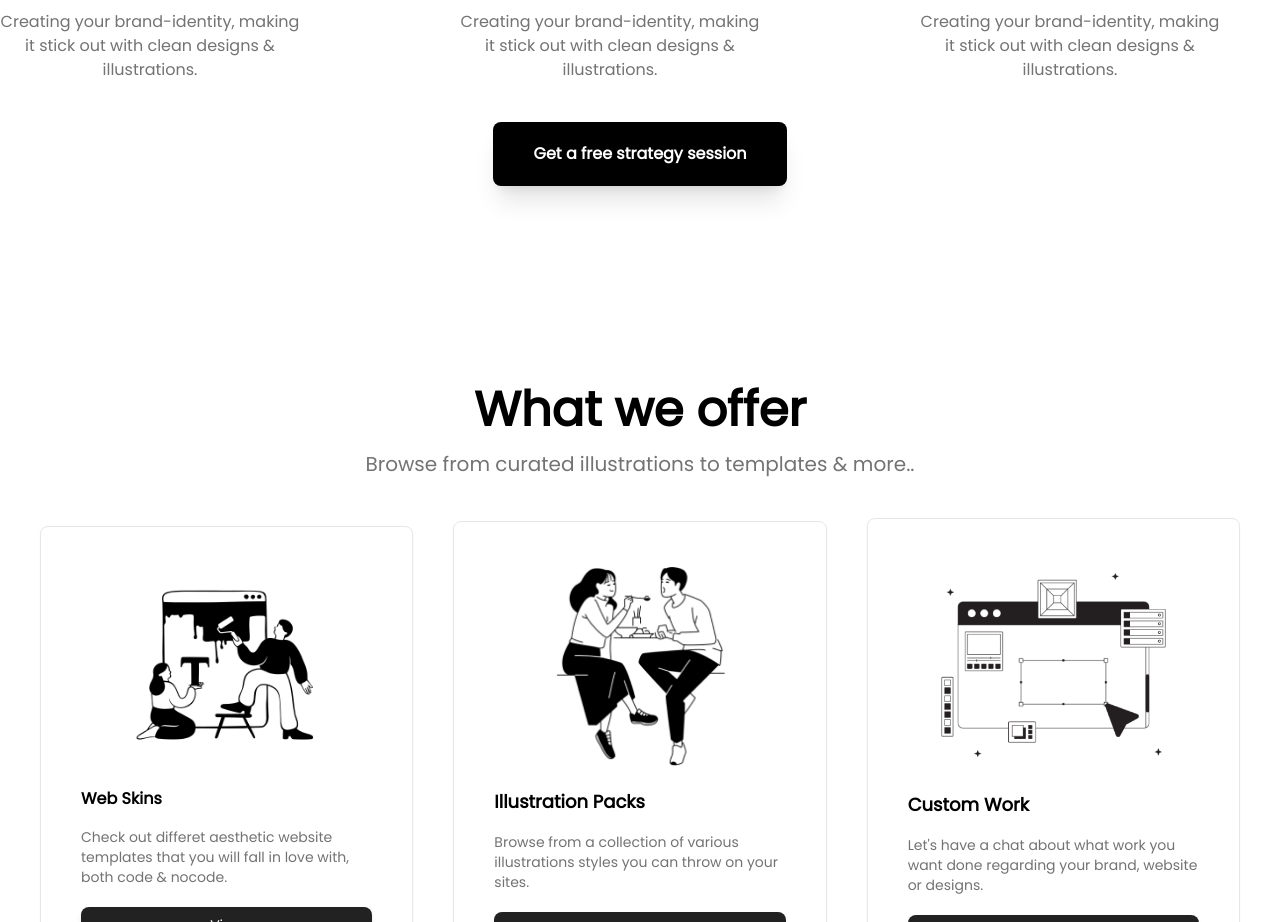
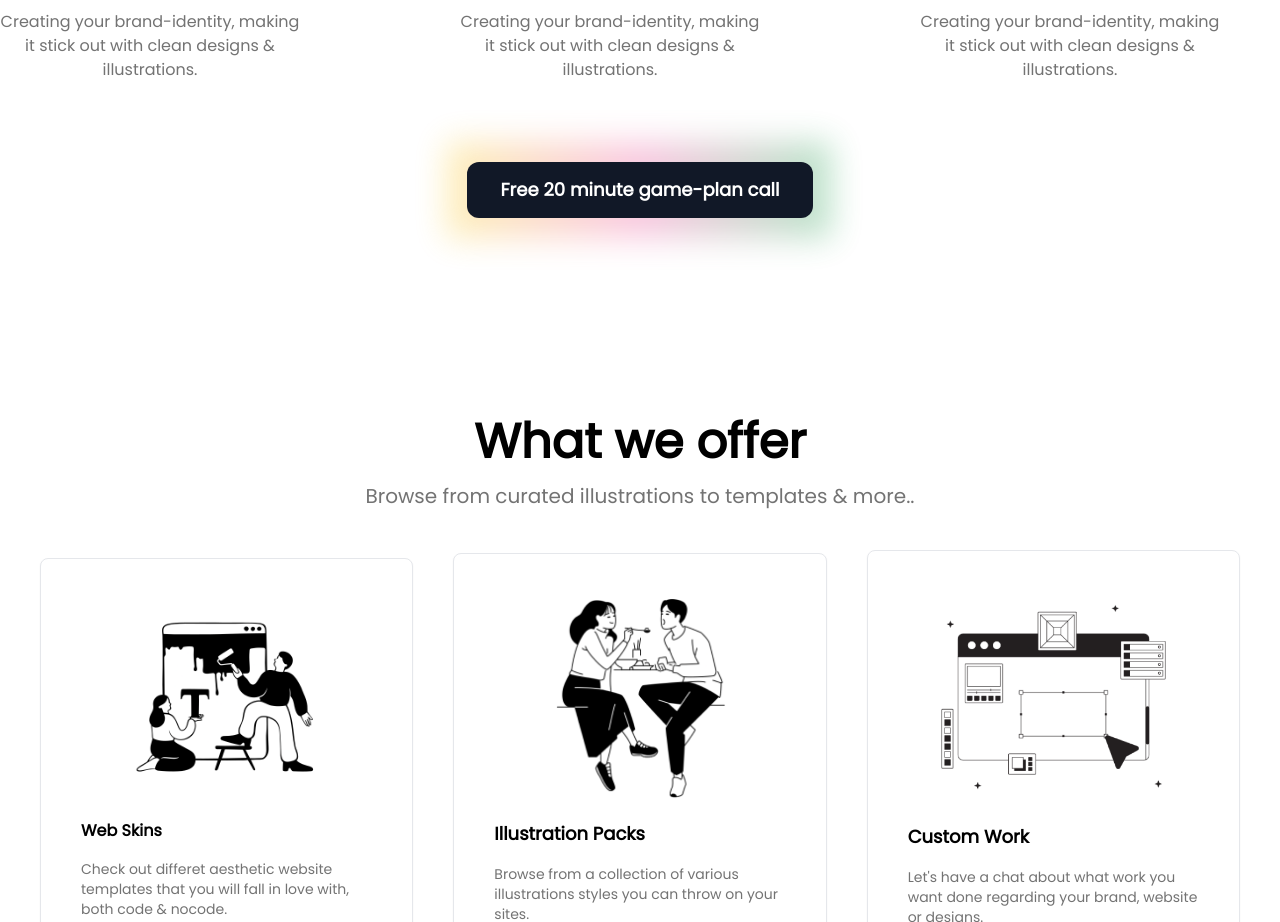
Before and after one commit to VelpCode/PaperWeb-Studio, a Next.js app in the folder scroll-ace/: page / in a window 1280 px wide. Shown: the part 2884-3806 px from the top of the page. Built offline with nearby package versions, Linux system fonts and the light colour scheme.

Commit message:
20minute

```diff
--- a/scroll-ace/app/components/global/subdesc.tsx
+++ b/scroll-ace/app/components/global/subdesc.tsx
@@ -23,7 +23,18 @@ const subdesc = () => {
                 </div>
             </div>
             <div className="mt-10 flex justify-center">
-          <button className="px-10 py-5 bg-black text-white font-semibold   rounded-lg shadow-xl">Get a free strategy session</button>
+            <div class="relative mt-10">
+    <div class="absolute -inset-5">
+        <div
+            class="w-full h-full max-w-sm mx-auto lg:mx-0 opacity-30 blur-lg bg-gradient-to-r from-yellow-400 via-pink-500 to-green-600">
+        </div>
+    </div>
+    <a href="#" title=""
+        class="relative z-10 inline-flex items-center justify-center w-full px-8 py-3 text-lg font-bold text-white transition-all duration-200 bg-gray-900 border-2 border-transparent sm:w-auto rounded-xl font-pj hover:bg-gray-600 focus:outline-none focus:ring-2 focus:ring-offset-2 focus:ring-gray-900"
+        role="button">
+        Free 20 minute game-plan call
+    </a>
+</div>
         </div>
         </div>
     </div>
```
